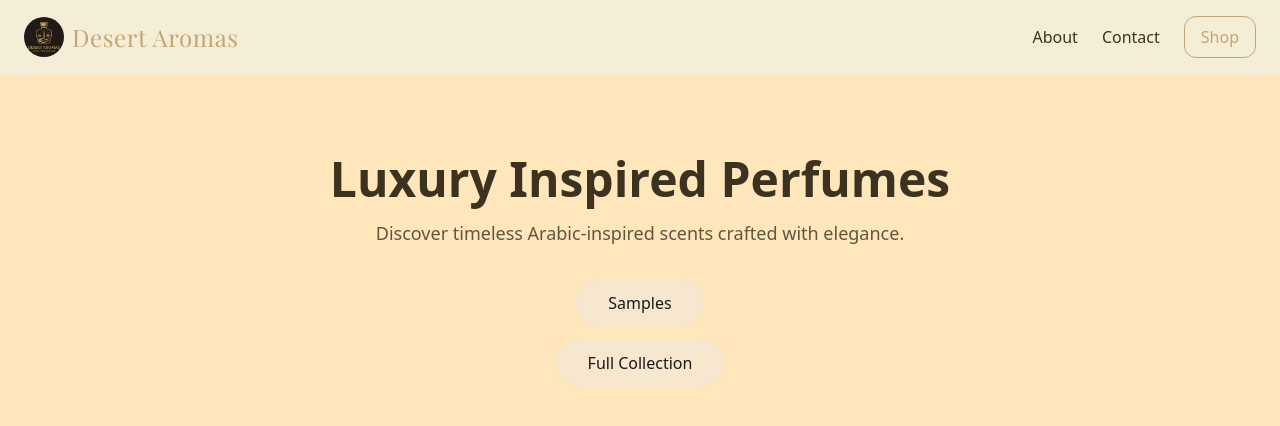
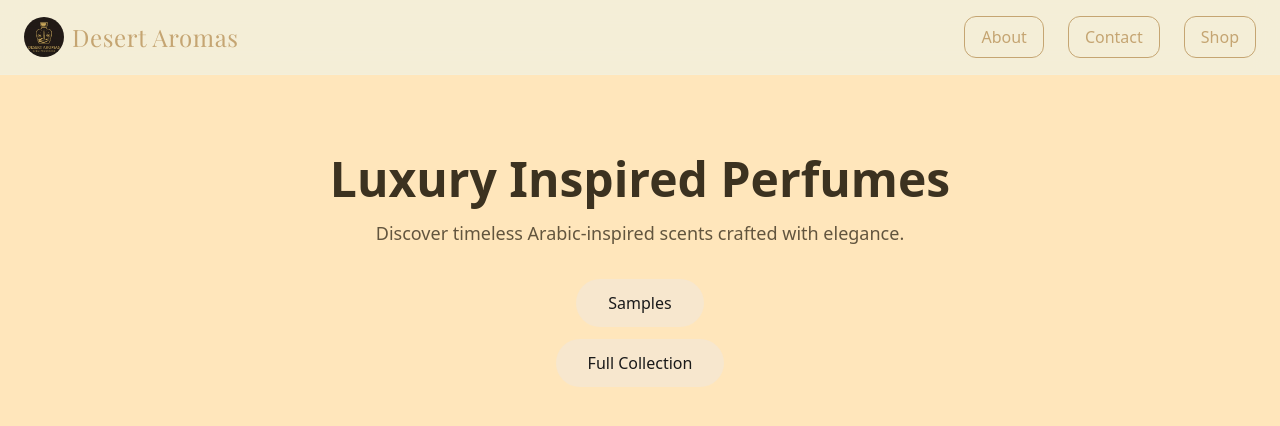
Before and after one commit to jdilorenzo26-sys/DesertAromasUK1.1, a Next.js app: page / in a window 1280 px wide. Shown: the top 426 px of the page. Built offline with nearby package versions, Linux system fonts and the light colour scheme.

Commit message:
Update Navbar.jsx

```diff
--- a/components/Navbar.jsx
+++ b/components/Navbar.jsx
@@ -49,10 +49,10 @@ export default function Navbar() {
 
         {/* Nav links */}
         <div className="flex items-center space-x-6 font-medium">
-          <Link href="/about" className="hover:text-[#c5a572] transition-colors">
+          <Link href="/about" className="px-4 py-2 border border-[#c5a572] text-[#c5a572] rounded-xl hover:bg-[#c5a572] hover:text-white transition-all">
             About
           </Link>
-          <Link href="/contact" className="hover:text-[#c5a572] transition-colors">
+          <Link href="/contact" className="px-4 py-2 border border-[#c5a572] text-[#c5a572] rounded-xl hover:bg-[#c5a572] hover:text-white transition-all">
             Contact
           </Link>
           <Link
```
